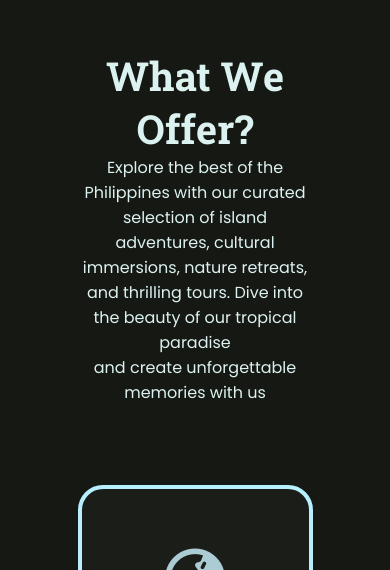
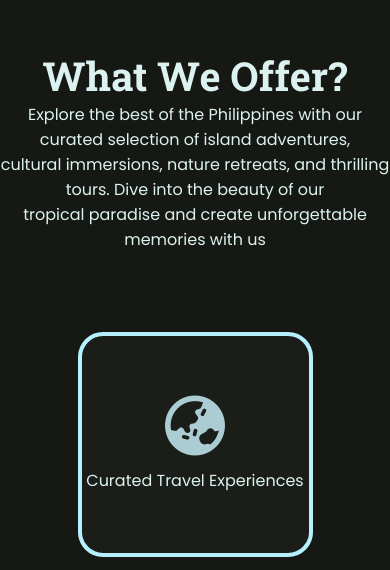
Before and after one commit to iwontevenfib/Licha-24, a plain HTML site: page index.html in a window 390 px wide. Shown: the part 987-1557 px from the top of the page. Drawn offline with nearby package versions, Linux system fonts and the light colour scheme.

Commit message:
Add files via upload

```diff
--- a/index.html
+++ b/index.html
@@ -116,8 +116,8 @@
 
         <h1 class="service-title" >What We Offer?</h1>
         <p class="service-details"  >Explore the best of
-            the Philippines with our curated selection of island adventures, cultural <br> immersions, nature retreats, and
-            thrilling tours. Dive into the beauty of our tropical paradise <br> and create unforgettable memories with us</p>
+            the Philippines with our curated selection of island adventures, <br> cultural immersions, nature retreats, and
+            thrilling tours. Dive into the beauty of our <br> tropical paradise and create unforgettable memories with us</p>
 
         <!-- SERVICE CARd -->
         <div class="service-container"  >
--- a/style.css
+++ b/style.css
@@ -1734,6 +1734,10 @@ input, select {
 
     }
 
+    .service-section {
+        padding: 10rem 1.5rem;
+    }
+
     .fcolumn h3 {
    margin:  15px 0 7px 0;
     }
@@ -1805,6 +1809,10 @@ input, select {
     .freepik {
         width: 300px;
     }
+
+    .service-section {
+        padding: 10rem 0rem;
+    }
 }
 
 @media (max-width:640px) {
```
